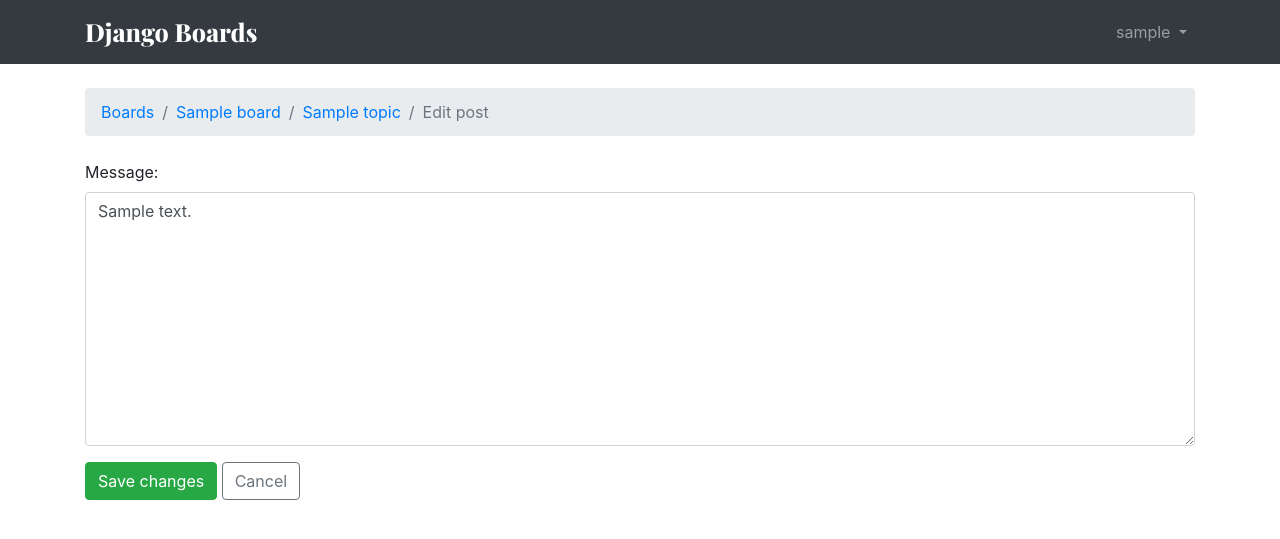
After one commit to syed-tp/BoardApp, a Django app: page /boards/1/topics/1/posts/1/edit/ in a window 1280 px wide. The commit adds this page. Shown: the top 539 px of the page. Run offline with Django 5.2, Linux system fonts and the light colour scheme; a user stored in the database is signed in; tables that the repository leaves empty hold one stand-in row (values such as "Sample post"); some libraries are stand-ins or nearby versions; some web fonts are replaced.

Commit message:
View function to Generic CBV

```diff
--- a/ForumApp/urls.py
+++ b/ForumApp/urls.py
@@ -23,7 +23,7 @@ from django.contrib.auth import views as auth_views
 
 urlpatterns = [
 
-    path('', views.home, name='home'),
+    path('', views.BoardListView.as_view(), name='home'),
     path('signup/', accounts_views.signup, name='signup'),
     path('login/', auth_views.LoginView.as_view(template_name='login.html'), name='login'),
     path('logout/', auth_views.LogoutView.as_view(), name='logout'),
@@ -33,6 +33,8 @@ urlpatterns = [
     path('boards/<int:pk>/topics/<int:topic_pk>/', views.topic_posts, name='topic_posts'),
 
     path('boards/<int:pk>/topics/<int:topic_pk>/reply/', views.reply_topic, name='reply_topic'),
+
+    path('boards/<int:pk>/topics/<int:topic_pk>/posts/<int:post_pk>/edit/', views.PostUpdateView.as_view(), name='edit_post'),
 
     path('admin/', admin.site.urls),
 
--- a/boards/models.py
+++ b/boards/models.py
@@ -23,7 +23,7 @@ class Board(models.Model):
 
 class Topic(models.Model):
     subject = models.CharField(max_length=255)
-    last_updated=models.DateTimeField(auto_now_add=True)
+    last_updated=models.DateTimeField(auto_now=True)
     board=models.ForeignKey(Board, related_name='topics', on_delete=models.CASCADE)
     starter = models.ForeignKey(User, related_name='topics', on_delete=models.CASCADE)
     last_updated = models.DateTimeField(auto_now_add=True)
--- a/boards/views.py
+++ b/boards/views.py
@@ -4,15 +4,21 @@ from .models import Board, Topic, Post
 from .forms import NewTopicForm, PostForm
 from django.contrib.auth.decorators import login_required
 
+
 from django.db.models import Count
 
+from django.shortcuts import redirect
+from django.views.generic import UpdateView, ListView
+from django.utils import timezone
+
+from django.utils.decorators import method_decorator
 
 # Create your views here.
 
-def home(request):
-    boards = Board.objects.all()
-
-    return render(request, 'home.html', {'boards':boards})
+class BoardListView(ListView):
+    model = Board
+    context_object_name = 'boards'
+    template_name = 'home.html'
 
 def board_topics(request, pk):
     board = get_object_or_404(Board, pk=pk)
@@ -68,3 +74,22 @@ def board_topics(request, pk):
     topics = board.topics.order_by('-last_updated').annotate(replies=Count('posts') )
     print(topics)
     return render(request, 'topics.html', {'board': board, 'topics': topics})
+
+@method_decorator(login_required, name='dispatch')
+class PostUpdateView(UpdateView):
+    model = Post
+    fields = ('message', )
+    template_name = 'edit_post.html'
+    pk_url_kwarg = 'post_pk'
+    context_object_name = 'post'
+
+    def get_queryset(self):
+        queryset = super().get_queryset()
+        return queryset.filter(created_by=self.request.user)
+
+    def form_valid(self, form):
+        post = form.save(commit=False)
+        post.updated_by = self.request.user
+        post.updated_at = timezone.now()
+        post.save()
+        return redirect('topic_posts', pk=post.topic.board.pk, topic_pk=post.topic.pk)
--- /dev/null
+++ b/templates/edit_post.html
@@ -0,0 +1,19 @@
+{% extends 'base.html' %}
+
+{% block title %}Edit post{% endblock %}
+
+{% block breadcrumb %}
+  <li class="breadcrumb-item"><a href="{% url 'home' %}">Boards</a></li>
+  <li class="breadcrumb-item"><a href="{% url 'board_topics' post.topic.board.pk %}">{{ post.topic.board.name }}</a></li>
+  <li class="breadcrumb-item"><a href="{% url 'topic_posts' post.topic.board.pk post.topic.pk %}">{{ post.topic.subject }}</a></li>
+  <li class="breadcrumb-item active">Edit post</li>
+{% endblock %}
+
+{% block content %}
+  <form method="post" class="mb-4" novalidate>
+    {% comment %} {% csrf_token %} {% endcomment %}
+    {% include 'includes/form.html' %}
+    <button type="submit" class="btn btn-success">Save changes</button>
+    <a href="{% url 'topic_posts' post.topic.board.pk post.topic.pk %}" class="btn btn-outline-secondary" role="button">Cancel</a>
+  </form>
+{% endblock %}
--- a/templates/topic_posts.html
+++ b/templates/topic_posts.html
@@ -40,7 +40,9 @@
             {{ post.message }}
             {% if post.created_by == user %}
               <div class="mt-3">
-                <a href="#" class="btn btn-primary btn-sm" role="button">Edit</a>
+                <a href="{% url 'edit_post' post.topic.board.pk post.topic.pk post.pk %}"
+                    class="btn btn-primary btn-sm"
+                    role="button">Edit</a>
               </div>
             {% endif %}
           </div>
```
Also changed, not shown: boards/tests/test_view_edit_post.py (added, +118 -0 lines), boards/tests/test_view_home.py (+2 -2 lines), boards/migrations/0004_remove_topic_views.py (added), boards/migrations/0005_topic_views.py (added), templates/includes/form.html (indentation only).
